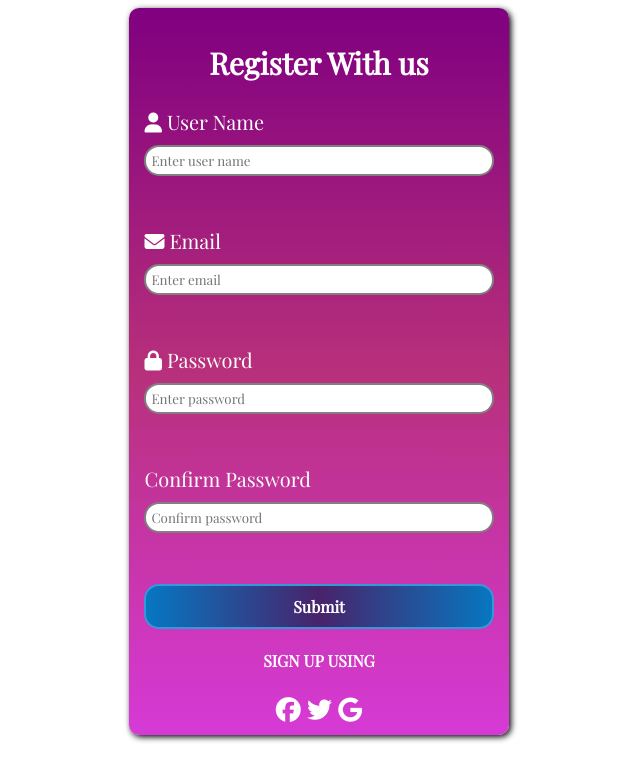
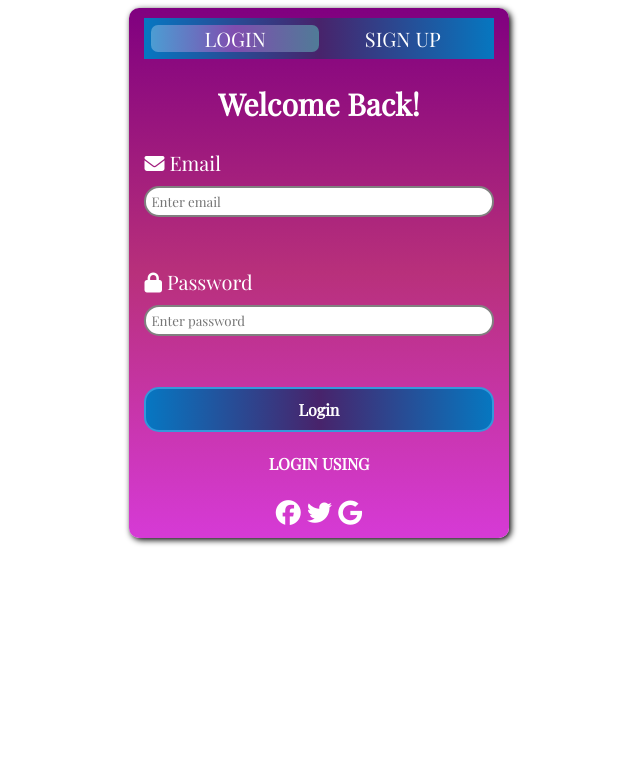
Before and after one commit to Adhiambo-Cynthia/Form-Validator, a plain HTML site: page index.html in a window 1280 px wide. Shown: the whole page, without its empty margins (321-961 px from the left). Drawn offline with nearby package versions, Linux system fonts and the light colour scheme.

Commit message:
tab-creation

```diff
--- a/index.css
+++ b/index.css
@@ -20,6 +20,36 @@ body{
     border-radius: 10px;
     box-shadow: 2px 2px 6px black;
     width: 30%;
+}
+.tab-btns{
+    width: 100%;
+    font-size: 20px;
+    padding: 7px;
+    background-image: linear-gradient(to right,rgb(6, 119, 194), rgb(72, 35, 107), rgb(6, 119, 192));
+    display: flex;
+    flex-wrap: wrap;
+    color: #fff;
+
+}
+.tab{
+    width: 50%;
+    text-align: center;
+    text-decoration: none;
+    color: #fff;
+    cursor: pointer;
+
+}
+.tab:hover{
+    background-image: linear-gradient(to right,rgb(76, 157, 211), rgb(128, 77, 175), rgb(80, 123, 151));
+    border-radius: 7px;
+}
+.tab.active{
+    background-image: linear-gradient(to right,rgb(76, 157, 211), rgb(128, 77, 175), rgb(80, 123, 151));
+    border-radius: 7px;
+}
+
+.tab-content{
+    display: none;
 }
 h2{
     text-align: center;
--- a/index.html
+++ b/index.html
@@ -8,6 +8,37 @@
 </head>
 <body>
     <div class="container">
+        <div class="tab-btns">
+            <div class="tab" onclick="showTab(0)">LOGIN</div>
+          <div class="tab" onclick="showTab(1)">SIGN UP</div>
+        </div>
+        <!-- The login form -->
+        <div id="login" class="tab-content">
+            <form action="" method="post" class="form" id="formLogin">
+                <h2>Welcome Back!</h2>
+                <div class="form-control">
+                    <label for="email"><i class="fas fa-envelope"></i> Email</label>
+                    <input type="text" id="emailLogin" placeholder="Enter email">
+                    <small>Error Message</small>
+                </div>
+                <div class="form-control">
+                    <label for="password"><i class="fas fa-lock"></i> Password</label>
+                    <input type="password" id="passwordLogin" placeholder="Enter password">
+                    <small>Error Message</small>
+                </div>
+                <button type="submit">Login</button>
+            </form>
+            <div class="others">
+                <h4>LOGIN USING</h4>
+                <div class="icons">
+                    <i class="fab fa-facebook 5x"></i>
+                    <i class="fab fa-twitter 5x"></i>
+                    <i class="fab fa-google 5x"></i>
+                </div>
+            </div>
+        </div>
+        <!-- The sign up form -->
+        <div id="sign-up" class="tab-content">
         <form action="" method="post" class="form" id="form">
             <h2>Register With us</h2>
             <div class="form-control">
@@ -40,6 +71,8 @@
                 <i class="fab fa-google 5x"></i>
             </div>
         </div>
+        </div>
+
     </div>
     <script src="index.js"></script>
     <script src="https://kit.fontawesome.com/01fc60fbaf.js" crossorigin="anonymous"></script>
--- a/index.js
+++ b/index.js
@@ -3,7 +3,20 @@ const username = document.getElementById('username');
 const email = document.getElementById('email');
 const password = document.getElementById('password');
 const password2 = document.getElementById('password2')
-
+const tabs=document.querySelectorAll('.tab')
+const tabContents=document.querySelectorAll('.tab-content')
+//get corect tab content
+function showTab(tabIndex){
+    tabs.forEach(function(tab){
+        tab.style.backgroundColor=""
+    })
+    tabs[tabIndex].classList.add('active')
+    tabContents.forEach(function(content){
+        content.style.display="none"
+    })
+    tabContents[tabIndex].style.display="block"
+}
+showTab(0)
 //show input error message
 function showError(input, message){
     const formControl = input.parentElement;
```
